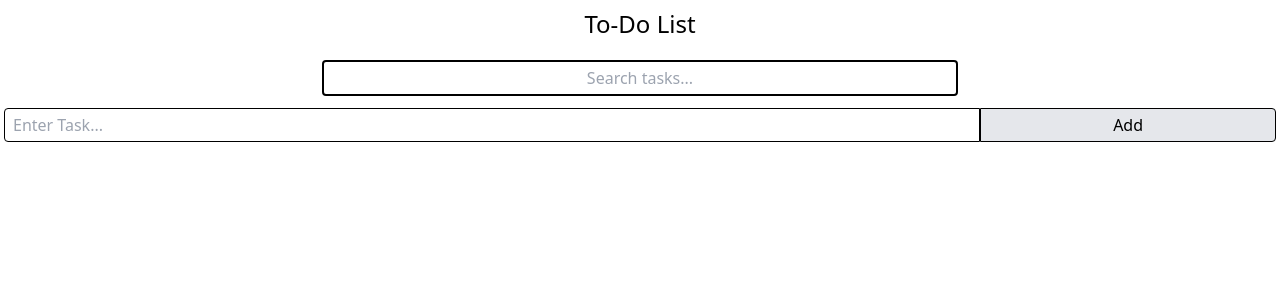
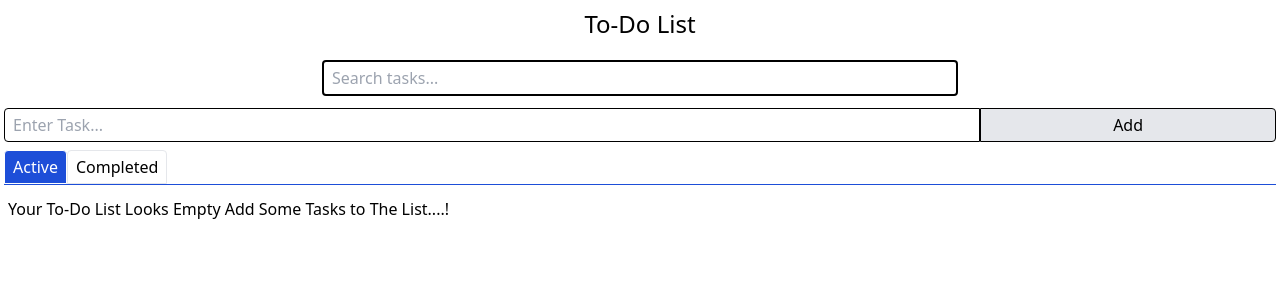
Before and after one commit to Maddy-10/todo_list, a React (Create React App) app: page / in a window 1280 px wide. Shown: the top 300 px of the page. Built offline with nearby package versions, Linux system fonts and the light colour scheme.

Commit message:
toggle active,completed

```diff
--- a/src/page/Home.jsx
+++ b/src/page/Home.jsx
@@ -9,13 +9,22 @@ const Home = () => {
   const [search, setSearch] = useState('');
   const [editIndex, setEditIndex] = useState(-1);
   const [editValue, setEditValue] = useState('');
-  const [todolist, setTodolist] = useLocalStorage('todolists', []);
+  const [todolist, setTodolist] = useLocalStorage('todolists', []); // Custom hook for local storage
+  const [completedTodo, setCompletedTodo] = useLocalStorage('completedTodos', []); // Custom hook for local storage
+  const [isActive, setIsActive] = useState(true);
 
+  // Function to toggle between active and completed tasks
+  const toggleActive = () => {
+    let active = !isActive;
+    setIsActive(active);
+  };
+
+  // Effect to handle escape key press to cancel editing
   useEffect(() => {
     const handleKeyDown = (e) => {
       if (e.key === 'Escape' && editIndex !== -1) {
         setEditIndex(-1);
-       }
+      }
     };
 
     window.addEventListener('keydown', handleKeyDown);
@@ -25,6 +34,7 @@ const Home = () => {
     };
   }, [editIndex]);
 
+  // Function to handle form submission
   const handleSubmit = (e) => {
     e.preventDefault();
     if (input === '') {
@@ -35,28 +45,63 @@ const Home = () => {
     }
   };
 
+  // Function to delete a task
   const onDeleteTask = (index) => {
     deleteTask(todolist, setTodolist, index);
   };
 
+  // Function to delete a completed task
+  const onDeleteCompletedTask = (index) => {
+    deleteTask(completedTodo, setCompletedTodo, index);
+  };
+
+  // Function to toggle task completion
   const onCheck = (index) => {
     toggleTaskCompletion(todolist, setTodolist, index);
+    let now = new Date();
+    let dd = now.getDate();
+    let mm = now.getMonth() + 1;
+    let yyyy = now.getFullYear();
+    let h = now.getHours();
+    let m = now.getMinutes();
+    let s = now.getSeconds();
+
+    let completedOn = dd + '-' + mm + '-' + yyyy + ' at ' + h + ':' + m + ':' + s;
+
+    console.log("Completed On : " + completedOn);
+
+    let filtercompleted = {
+      ...todolist[index],
+      completedOn: completedOn
+    }
+
+    let updateCompleted = [...completedTodo];
+    updateCompleted.push(filtercompleted);
+    setCompletedTodo(updateCompleted);
+
+    console.log(updateCompleted);
+
+    onDeleteTask(index);
   };
 
+  // Function to edit a task
   const onEditTask = (index) => {
     setEditIndex(index);
     setEditValue(todolist[index].task);
   };
 
+  // Function to save edited task
   const onSaveEdit = () => {
     editTask(todolist, setTodolist, editIndex, editValue);
     setEditIndex(-1);
   };
 
+  // Filtering tasks based on search query
   const filteredTasks = todolist.filter(task =>
     task.task.toLowerCase().includes(search.toLowerCase())
   );
 
+  // Checking if no results found for search
   const noResultsFound = search !== '' && filteredTasks.length === 0;
 
   return (
@@ -64,14 +109,16 @@ const Home = () => {
       <div className="container px-1 flex flex-col md:mx-auto">
         <h1 className='text-center text-2xl my-2'>To-Do List</h1>
 
+        {/* Search input */}
         <input
           type="text"
           value={search}
           onChange={(e) => setSearch(e.target.value)}
-          className="border-2 w-[50%] mx-auto rounded border-black mt-3 text-center px-2 py-1"
+          className="border-2 w-[50%] mx-auto rounded border-black mt-3 px-2 py-1"
           placeholder="Search tasks..."
         />
 
+        {/* Form for adding tasks */}
         <form className="flex mx-auto justify-between w-full mt-3" onSubmit={handleSubmit}>
           <input type="text" value={input} onChange={(e) => {
             setError('')
@@ -79,14 +126,26 @@ const Home = () => {
           }} className="border border-black w-[100%] rounded-l px-2" placeholder="Enter Task..." />
           <button type="submit" className="border border-black rounded-r bg-gray-200 hover:bg-gray-300 px-2 py-1 w-[30%]">Add</button>
         </form>
+
+        {/* Displaying error if input is empty */}
         {error && <p className='text-red-500 text-left ml-2 text-lg'>{error}</p>}
 
-        <div className=" w-full px-1 mt-3">
-          {noResultsFound ? (
+        {/* Toggle buttons for active tasks and completed tasks */}
+        <div className='flex mt-2 border-b border-blue-700'>
+          <button onClick={toggleActive}
+            className={`border px-2 py-1 rounded-t ${!isActive && 'hover:bg-gray-200'} ${isActive ? 'bg-blue-700 text-white border-white' : 'bg-none'}`}>Active</button>
+          <button onClick={toggleActive}
+            className={`border px-2 py-1 rounded-t ${isActive && 'hover:bg-gray-200'} ${!isActive ? 'bg-blue-700 text-white border-white' : 'bg-none'}`}>Completed</button>
+        </div>
+
+        {/* Displaying tasks based on active state */}
+        <div className="w-full px-1 mt-3">
+          {isActive === true && (noResultsFound ? (
             <p>No results found...!</p>
-          ) : (
+          ) : filteredTasks.length > 0 ? (
             filteredTasks.map((task, index) => (
               <div className="flex justify-between border-b mt-1" key={index}>
+                {/* Editing task */}
                 {editIndex === index ? (
                   <>
                     <input
@@ -105,20 +164,63 @@ const Home = () => {
                   </>
                 ) : (
                   <>
+                    {/* Displaying task */}
                     <p className={task.completed ? 'my-auto text-xl line-through' : 'my-auto text-xl'}>{task.task}</p>
                     <div className="w-auto flex justify-between px-2 border-l">
                       <div className="flex">
+                        {/* Checkbox for task completion */}
                         {task.completed && <p className="my-auto mr-1">Completed</p>}
                         <input type="checkbox" disabled={task.completed} className="w-5 h-5 my-auto text-green-400 focus:ring-green-400" checked={task.completed} onChange={() => onCheck(index)} />
                       </div>
-                      <button className="text-blue-500 rounded px-1 ml-1 my-1" onClick={() => onEditTask(index)}><MdEdit size={24} /></button>
+                      {/* Buttons for editing and deleting task */}
+                      <button disabled={task.completed} className="text-blue-500 rounded px-1 ml-1 my-1" onClick={() => onEditTask(index)}><MdEdit size={24} /></button>
                       <button className="text-red-500  rounded px-1 ml-1 my-1" onClick={() => onDeleteTask(index)}><MdDeleteForever size={24} /></button>
                     </div>
                   </>
                 )}
               </div>
             ))
-          )}
+          ) : <p>Your To-Do List Looks Empty Add Some Tasks to The List....!</p>)}
+
+          {/* Displaying completed tasks */}
+          {isActive === false && (noResultsFound ? (
+            <p>No results found...!</p>
+          ) : completedTodo.length > 0 ? (
+            completedTodo.map((task, index) => (
+              <div className="flex justify-between border-b mt-1" key={index}>
+                {/* Editing completed task */}
+                {editIndex === index ? (
+                  <>
+                    <input
+                      type="text"
+                      value={editValue}
+                      onChange={(e) => setEditValue(e.target.value)}
+                      className="border rounded-l w-full px-2 py-1"
+                      autoFocus
+                      onKeyDown={(e) => {
+                        if (e.key === 'Enter') {
+                          onSaveEdit();
+                        }
+                      }}
+                    />
+                    <button className="border rounded-r bg-gray-200 hover:bg-gray-300 px-2 py-1" onClick={onSaveEdit}>Save</button>
+                  </>
+                ) : (
+                  <>
+                    {/* Displaying completed task */}
+                    <p className={task.completed ? 'my-auto text-xl line-through' : 'my-auto text-xl'}>{task.task}</p>
+                    <div className="w-auto flex justify-between px-2 border-l">
+                      <div className="flex">
+                        {task.completed && <p className="my-auto mr-1">Completed on : {task.completedOn}</p>}
+                      </div>
+                      {/* Button to delete completed task */}
+                      <button className="text-red-500  rounded px-1 ml-1 my-1" onClick={() => onDeleteCompletedTask(index)}><MdDeleteForever size={24} /></button>
+                    </div>
+                  </>
+                )}
+              </div>
+            ))
+          ) : <p>All tasks are still in progress.....!</p>)}
         </div>
       </div>
     </>
```
